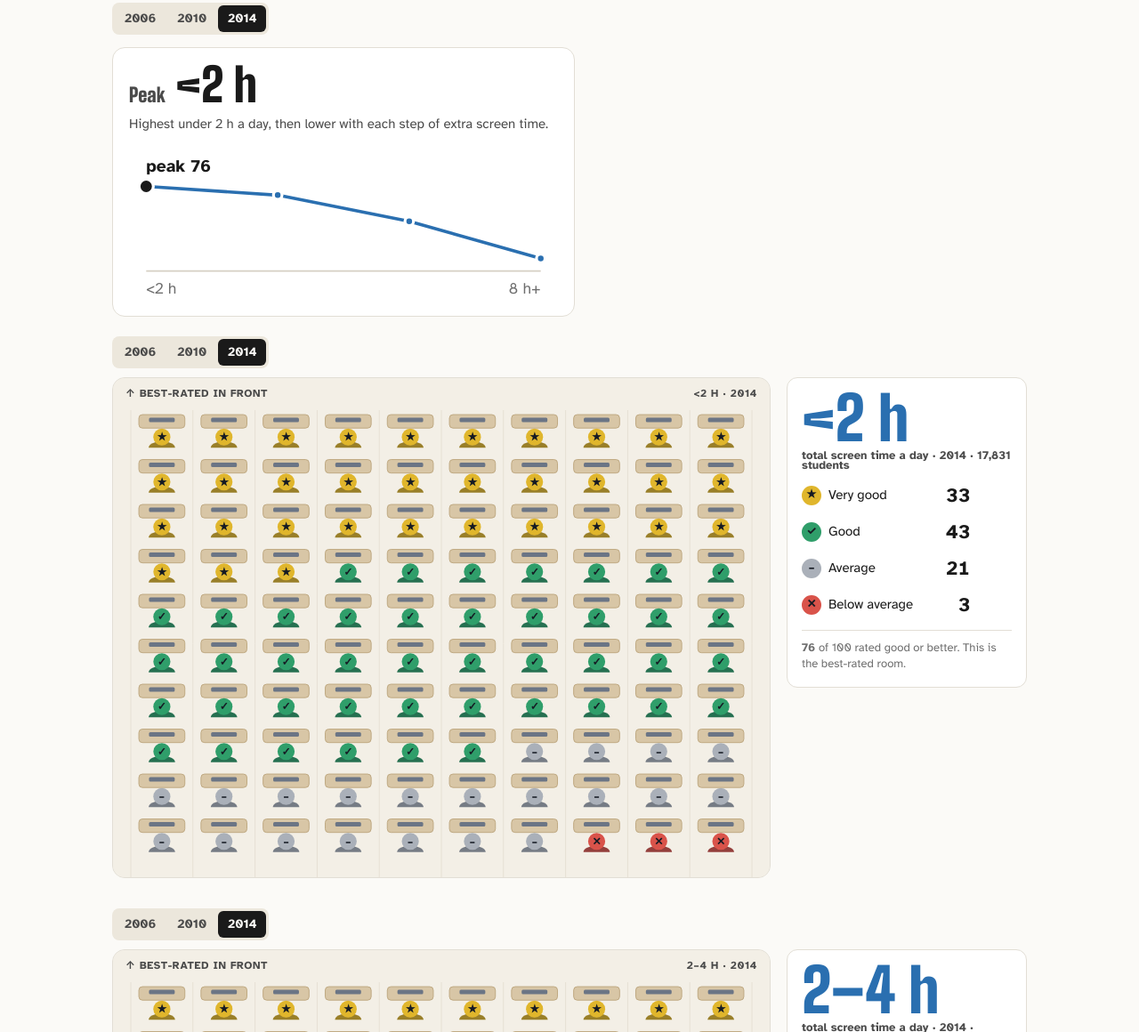
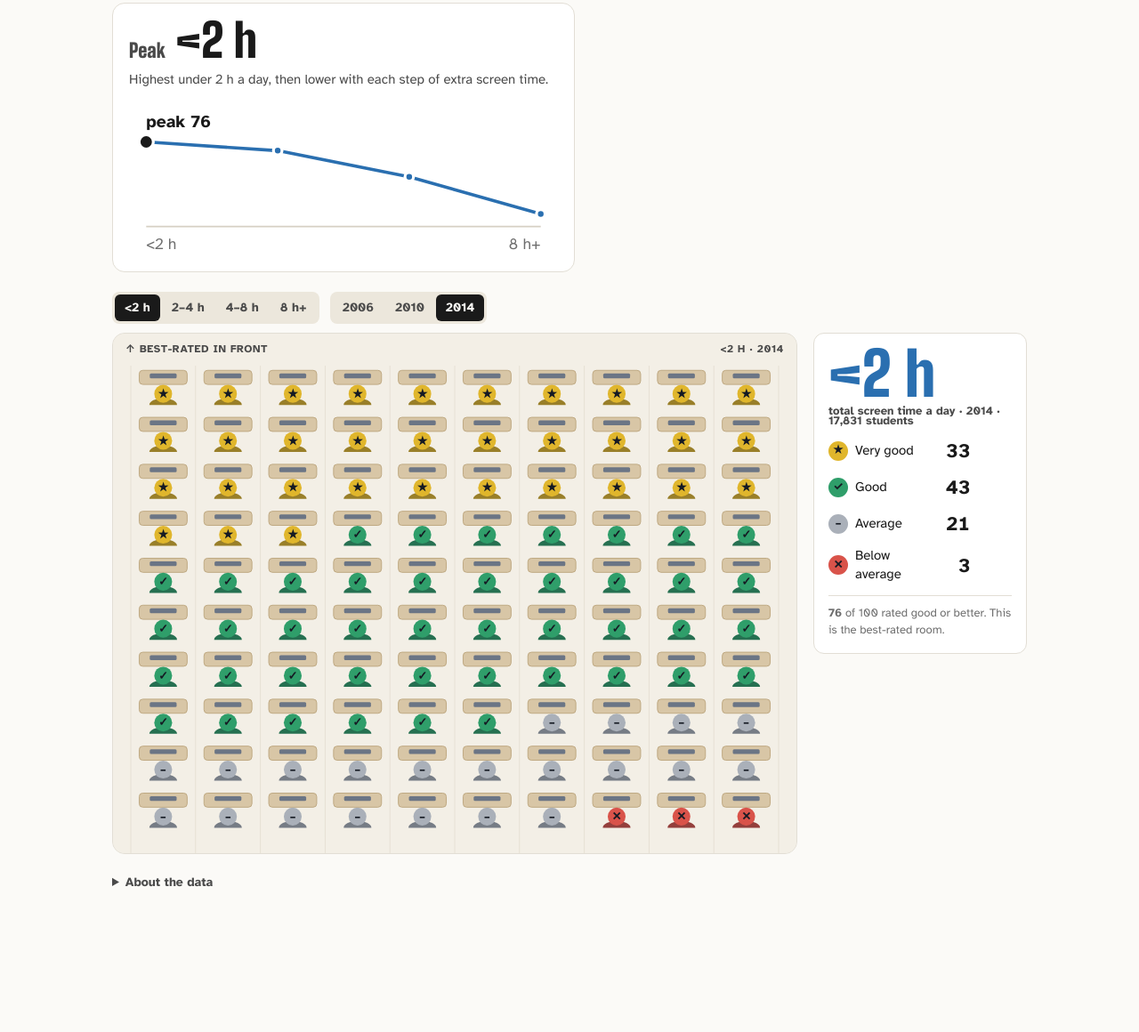
Before and after one commit to HectorRodRes/Screentime-Project, a plain HTML site: page viz/hector-room-of-100.html in a window 1280 px wide. Shown: the part 329-1489 px from the top of the page at 89% size. After the commit the page ends 1379 px from the top, so only its background shows below. Drawn offline with Linux system fonts and the light colour scheme.

Commit message:
Make Room of 100 one classroom that changes as you scroll
Replace the four stacked classrooms with one room plus screen-time and year
buttons. The Chapter 3 steps switch the room in place, and students fade to
their new ratings.

Co-Authored-By: Claude Opus 5.5 <noreply@anthropic.com>

```diff
--- a/viz/hector-room-of-100.html
+++ b/viz/hector-room-of-100.html
@@ -43,8 +43,9 @@ button:focus-visible,input:focus-visible,summary:focus-visible{outline:2px solid
 .rooms{display:grid;gap:34px}
 .block{display:grid;gap:10px;min-width:0}
 .block>.seg{justify-self:start}
-.stage{display:grid;grid-template-columns:minmax(0,1fr) 270px;gap:18px;align-items:start}
-@media (max-width:880px){.stage{grid-template-columns:1fr}}
+.pickers{display:flex;flex-wrap:wrap;gap:8px 12px}
+.stage{display:grid;grid-template-columns:minmax(0,1fr) 240px;gap:18px;align-items:start}
+@media (max-width:600px){.stage{grid-template-columns:1fr}}
 .roomwrap{position:relative;border-radius:14px;overflow:hidden;border:1px solid var(--line);background:var(--room);min-width:0}
 canvas{display:block;width:100%;height:auto}
 .board{position:absolute;left:0;right:0;top:0;padding:9px 14px;display:flex;justify-content:space-between;gap:10px;font-size:12px;font-weight:700;letter-spacing:.05em;text-transform:uppercase;color:var(--ink-2);pointer-events:none}
@@ -112,7 +113,6 @@ details p{margin:8px 0 0;max-width:80ch}
 
 
   <div class="takes">
-    <div class="block" id="peakSeg"></div>
     <div class="take">
       <div class="n" id="tPeak"></div>
       <p id="tPeakT"></p>
@@ -120,7 +120,24 @@ details p{margin:8px 0 0;max-width:80ch}
     </div>
   </div>
 
-  <div class="rooms" id="rooms"></div>
+  <!-- One classroom. The buttons (or the story page, via bridge.js) switch screen time and year. -->
+  <div class="block" id="room">
+    <div class="pickers">
+      <div class="seg" data-f="room" role="group" aria-label="Screen time a day"></div>
+      <div class="seg" data-f="year" role="group" aria-label="Survey year"></div>
+    </div>
+    <section class="stage">
+      <div class="roomwrap">
+        <canvas id="cv"></canvas>
+        <div class="board"><span>↑ Best-rated in front</span><span id="br"></span></div>
+      </div>
+      <div class="card" aria-live="polite">
+        <div class="hours" id="hrs"></div>
+        <ul class="tally" id="ta"></ul>
+        <p class="vs" id="vs"></p>
+      </div>
+    </section>
+  </div>
 
   <details>
     <summary>About the data</summary>
@@ -132,9 +149,7 @@ details p{margin:8px 0 0;max-width:80ch}
 const T={"rooms": {"2006": [[1714, 2713, 1626, 382], [4379, 7474, 4263, 698], [11543, 22413, 13950, 2049], [9292, 20218, 14148, 2104], [5673, 13094, 10081, 1633], [7134, 16257, 14224, 3054]], "2010": [[1695, 2213, 1244, 311], [4445, 7012, 3474, 512], [11400, 20680, 11549, 1577], [9641, 19117, 12532, 1805], [6320, 13606, 10006, 1625], [8689, 19115, 16686, 3547]], "2014": [[1588, 1856, 873, 196], [4309, 5854, 2761, 394], [11013, 17267, 8710, 1111], [8870, 15936, 9503, 1244], [6201, 12521, 8500, 1239], [10749, 22603, 19170, 3876]]}, "rho": {"2006": -0.1, "2010": -0.13, "2014": -0.16}};
 const L=["<2 h","2–4 h","4–8 h","8 h+"], UP=["2 h","4 h","8 h"], GROUPS=[[0,1],[2],[3,4],[5]];
 const YEARS=["2006","2010","2014"];
-let Y=["2014","2014","2014","2014","2014"]; // one year per room, last = peak card
-try{const v=JSON.parse(localStorage.getItem("room100v6")||"null"); if(Array.isArray(v)&&v.length===5) Y=v;}catch(e){}
-const segHTML=i=>`<div class="seg" data-i="${i}" role="group" aria-label="Survey year">${YEARS.map(y=>`<button data-v="${y}" aria-pressed="${Y[i]===y}">${y}</button>`).join("")}</div>`;
+let LV=0, YR="2014"; // the room on show: screen-time level (index into L) and survey year
 const css=n=>getComputedStyle(document.documentElement).getPropertyValue(n).trim();
 const RC=["--r1","--r2","--r3","--r4"].map(css), RN=["Very good","Good","Average","Below average"], SYM=["★","✓","–","✕"];
 function to100(c){ const n=c.reduce((a,b)=>a+b,0); if(!n) return [0,0,0,0];
@@ -143,25 +158,17 @@ function to100(c){ const n=c.reduce((a,b)=>a+b,0); if(!n) return [0,0,0,0];
 const mixHex=(a,b,t)=>{const h=x=>{const n=parseInt(x.slice(1),16);return[(n>>16)&255,(n>>8)&255,n&255];};const A=h(a),B=h(b);return "#"+A.map((v,i)=>Math.round(v+(B[i]-v)*t).toString(16).padStart(2,"0")).join("");};
 const fmt=n=>n.toLocaleString("en-US");
 
-/* build one section per screen-time group */
-const box=document.getElementById("rooms");
-box.innerHTML=L.map((l,i)=>`
-  <div class="block">${segHTML(i)}
-  <section class="stage" aria-label="${l} a day">
-    <div class="roomwrap">
-      <canvas id="cv${i}" aria-label="Classroom of 100 students with ${l} of screen time a day, each marked with their teacher rating"></canvas>
-      <div class="board"><span>↑ Best-rated in front</span><span id="br${i}"></span></div>
-    </div>
-    <div class="card">
-      <div class="hours">${l}<small id="sub${i}"></small></div>
-      <ul class="tally" id="ta${i}"></ul>
-      <p class="vs" id="vs${i}"></p>
-    </div>
-  </section></div>`).join("");
-document.getElementById("peakSeg").innerHTML=segHTML(4);
+/* button rows: screen time and year */
+function fillSeg(f,vals,labels,cur){
+  document.querySelector(`.seg[data-f="${f}"]`).innerHTML=vals.map((v,i)=>`<button data-v="${v}" aria-pressed="${v===cur}">${labels[i]}</button>`).join("");
+}
+fillSeg("room",["0","1","2","3"],L,String(LV));
+fillSeg("year",YEARS,YEARS,YR);
 
+const cv=document.getElementById("cv");
 function rr(ctx,x,y,w,h,r){ctx.beginPath();ctx.moveTo(x+r,y);ctx.arcTo(x+w,y,x+w,y+h,r);ctx.arcTo(x+w,y+h,x,y+h,r);ctx.arcTo(x,y+h,x,y,r);ctx.arcTo(x,y,x+w,y,r);ctx.closePath();}
-function drawRoom(cv,order){
+// Draw the room partway (t = 0..1) from one seating order to another, so students fade to their new rating.
+function drawRoom(from,to,t){
   const w=cv.parentElement.clientWidth||800, dpr=Math.min(2,window.devicePixelRatio||1), h=Math.round(w*(w<520?1.05:0.76));
   cv.width=w*dpr; cv.height=h*dpr; cv.style.height=h+"px";
   const ctx=cv.getContext("2d"); ctx.setTransform(dpr,0,0,dpr,0,0);
@@ -169,16 +176,25 @@ function drawRoom(cv,order){
   ctx.fillStyle=css("--room"); ctx.fillRect(0,0,w,h);
   ctx.strokeStyle=css("--floor-line"); ctx.lineWidth=1;
   for(let c=0;c<=10;c++){ctx.beginPath();ctx.moveTo(pad+c*cw,top);ctx.lineTo(pad+c*cw,h);ctx.stroke();}
-  order.forEach((k,i)=>{
+  to.forEach((k,i)=>{
     const x=pad+(i%10)*cw, y=top+Math.floor(i/10)*ch, dw=cw*.74, dh=ch*.30, dx=x+(cw-dw)/2, dy=y+ch*.10;
     rr(ctx,dx,dy,dw,dh,Math.min(4,dw*.08)); ctx.fillStyle=css("--desk"); ctx.fill(); ctx.strokeStyle=css("--desk-edge"); ctx.stroke();
     const sw=dw*.56, sh=Math.max(3,dh*.34); rr(ctx,dx+(dw-sw)/2,dy+dh*.22,sw,sh,1.5); ctx.fillStyle="#6b7585"; ctx.fill();
-    const col=RC[k], hr=Math.min(cw*.2,ch*.19), hx=x+cw/2, hy=dy+dh+hr*1.05;
+    const col=t>=1?RC[k]:mixHex(RC[from[i]],RC[k],t), hr=Math.min(cw*.2,ch*.19), hx=x+cw/2, hy=dy+dh+hr*1.05;
     ctx.beginPath(); ctx.ellipse(hx,hy+hr*1.25,hr*1.55,hr*.75,0,Math.PI,0); ctx.fillStyle=mixHex(col,"#151a23",.35); ctx.fill();
     ctx.beginPath(); ctx.arc(hx,hy,hr,0,Math.PI*2); ctx.fillStyle=col; ctx.fill();
     ctx.fillStyle="#151a23"; ctx.font=`700 ${Math.round(hr*1.25)}px "Atkinson Hyperlegible", system-ui, sans-serif`; ctx.textAlign="center"; ctx.textBaseline="middle";
-    ctx.fillText(SYM[k],hx,hy+hr*.06);
+    ctx.fillText(SYM[t<.5?from[i]:k],hx,hy+hr*.06);
   });
+}
+let shown=null, anim=0;
+function showOrder(order){
+  const from=shown||order; shown=order; cancelAnimationFrame(anim);
+  if(from===order||matchMedia("(prefers-reduced-motion: reduce)").matches){ drawRoom(order,order,1); return; }
+  const t0=performance.now(), D=550;
+  const step=now=>{ const t=Math.min(1,(now-t0)/D); drawRoom(from,order,t); if(t<1) anim=requestAnimationFrame(step); };
+  anim=requestAnimationFrame(step);
+  setTimeout(()=>{ if(shown===order) drawRoom(order,order,1); },D+100); // land the final frame even if animation is paused
 }
 
 const NS="http://www.w3.org/2000/svg";
@@ -195,7 +211,6 @@ function mini(box,vals,peak){
   [0,vals.length-1].forEach(i=>{const a=el("text",{x:x(i),y:H-4,"text-anchor":i?"end":"start"},svg);a.textContent=L[i];});
 }
 
-let orders=[];
 function stats(year){
   const raw=T.rooms[year], acc=GROUPS.map(g=>[0,1,2,3].map(k=>g.reduce((s,i)=>s+raw[i][k],0)));
   const rooms=acc.map(to100), ns=acc.map(c=>c.reduce((a,b)=>a+b,0));
@@ -203,39 +218,36 @@ function stats(year){
   let best=0; share.forEach((v,i)=>{ if(v>share[best]) best=i; });
   return {rooms,ns,share,best};
 }
-function renderRoom(i){
-  const year=Y[i], {rooms,ns,best}=stats(year), cur=rooms[i], base=rooms[best];
-  const o=[]; cur.forEach((n,k)=>{for(let j=0;j<n;j++) o.push(k);}); orders[i]=o;
-  const S={year};
-  {
-    document.getElementById("sub"+i).textContent=`total screen time a day · ${S.year} · ${fmt(ns[i])} students`;
-    document.getElementById("br"+i).textContent=`${L[i]} · ${S.year}`;
-    document.getElementById("ta"+i).innerHTML=cur.map((n,k)=>{
-      const d=n-base[k]; let txt="", cls="";
-      if(i!==best&&d!==0){ cls=((k<2)?d<0:d>0)?"worse":"better"; txt=(d>0?"+":"−")+Math.abs(d); }
-      return `<li><span class="nm"><span class="who" style="background:${RC[k]}">${SYM[k]}</span>${RN[k]}</span><b>${n}</b><em class="${cls}">${txt}</em></li>`;}).join("");
-    document.getElementById("vs"+i).innerHTML=i===best
-      ? `<b>${cur[0]+cur[1]}</b> of 100 rated good or better. This is the best-rated room.`
-      : `<b>${cur[0]+cur[1]}</b> of 100 rated good or better. Change vs the ${L[best]} room; <span style="color:var(--worse)">red</span> = worse ratings.`;
-    drawRoom(document.getElementById("cv"+i),orders[i]);
-  }
-}
-function renderPeak(){
-  const {share,best}=stats(Y[4]);
+function render(){
+  const {rooms,ns,share,best}=stats(YR), cur=rooms[LV], base=rooms[best];
+  const o=[]; cur.forEach((n,k)=>{for(let j=0;j<n;j++) o.push(k);});
+  document.getElementById("hrs").innerHTML=`${L[LV]}<small>total screen time a day · ${YR} · ${fmt(ns[LV])} students</small>`;
+  document.getElementById("br").textContent=`${L[LV]} · ${YR}`;
+  cv.setAttribute("aria-label",`Classroom of 100 students with ${L[LV]} of screen time a day in ${YR}, each marked with their teacher rating`);
+  document.getElementById("ta").innerHTML=cur.map((n,k)=>{
+    const d=n-base[k]; let txt="", cls="";
+    if(LV!==best&&d!==0){ cls=((k<2)?d<0:d>0)?"worse":"better"; txt=(d>0?"+":"−")+Math.abs(d); }
+    return `<li><span class="nm"><span class="who" style="background:${RC[k]}">${SYM[k]}</span>${RN[k]}</span><b>${n}</b><em class="${cls}">${txt}</em></li>`;}).join("");
+  document.getElementById("vs").innerHTML=LV===best
+    ? `<b>${cur[0]+cur[1]}</b> of 100 rated good or better. This is the best-rated room.`
+    : `<b>${cur[0]+cur[1]}</b> of 100 rated good or better. Change vs the ${L[best]} room; <span style="color:var(--worse)">red</span> = worse ratings.`;
+  showOrder(o);
+  // peak card
   document.getElementById("tPeak").innerHTML=`<small>Peak</small> <span style="white-space:nowrap">${L[best]}</span>`;
   document.getElementById("tPeakT").innerHTML=best===0
     ? `Highest under ${UP[0]} a day, then lower with each step of extra screen time.`
     : `A hill, not a straight slope. After the ${L[best]} peak, ratings fall.`;
   mini(document.getElementById("mini"),share,best);
 }
-document.querySelectorAll(".seg[data-i]").forEach(seg=>{const i=+seg.dataset.i;
-  seg.querySelectorAll("button").forEach(b=>b.addEventListener("click",()=>{
-    Y[i]=b.dataset.v; seg.querySelectorAll("button").forEach(x=>x.setAttribute("aria-pressed",String(x===b)));
-    try{localStorage.setItem("room100v6",JSON.stringify(Y));}catch(e){}
-    i===4?renderPeak():renderRoom(i);}));});
-[0,1,2,3].forEach(renderRoom); renderPeak();
-let rt; addEventListener("resize",()=>{clearTimeout(rt);rt=setTimeout(()=>orders.forEach((o,i)=>drawRoom(document.getElementById("cv"+i),o)),120);});
-document.fonts&&document.fonts.ready.then(()=>orders.forEach((o,i)=>drawRoom(document.getElementById("cv"+i),o)));
+document.querySelectorAll(".seg[data-f]").forEach(seg=>seg.addEventListener("click",e=>{
+  const b=e.target.closest("button"); if(!b) return;
+  seg.querySelectorAll("button").forEach(x=>x.setAttribute("aria-pressed",String(x===b)));
+  if(seg.dataset.f==="room") LV=+b.dataset.v; else YR=b.dataset.v;
+  render();
+}));
+render();
+let rt; addEventListener("resize",()=>{clearTimeout(rt);rt=setTimeout(()=>shown&&drawRoom(shown,shown,1),120);});
+document.fonts&&document.fonts.ready.then(()=>shown&&drawRoom(shown,shown,1));
 </script>
 
 
```
Also changed, not shown: index.html (+10 -9 lines), viz/bridge.js (+1 -6 lines).
